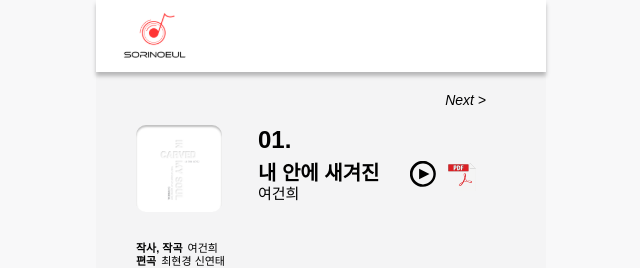
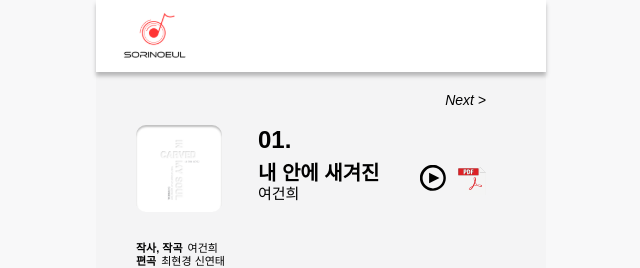
Before and after one commit to rninzi/sorinoeul, a React (Create React App) app: page /score/1 in a window 1280 px wide. Shown: the top 268 px of the page, without its empty margins (319-959 px from the left). Built offline with nearby package versions, Linux system fonts and the light colour scheme; a web font is replaced by a local one.

Commit message:
chore: word-break, max-width, gap 스타일 속성 추가 및 수정

```diff
--- a/src/components/score/TrackTitleBox.tsx
+++ b/src/components/score/TrackTitleBox.tsx
@@ -71,19 +71,21 @@ const AlbumArtImage = styled.img`
 const TitleBox = styled.div`
   display: flex;
   width: 100%;
+  word-break: keep-all;
 `;
 
 const TitleInnerContainer = styled.div<{ $isScore: boolean }>`
   display: flex;
-  max-width: ${({ $isScore }) => ($isScore ? '220px' : '200px')};
+  max-width: ${({ $isScore }) => ($isScore ? '230px' : '200px')};
   justify-content: space-between;
+  align-items: center;
 `;
 
 const TrackInfoBox = styled.div<{ $isSubTitle: boolean }>`
   display: flex;
   flex-direction: column;
   width: 100%;
-  gap: ${({ $isSubTitle }) => ($isSubTitle ? '2px' : '7px')};
+  gap: ${({ $isSubTitle }) => ($isSubTitle ? '0' : '7px')};
 `;
 
 const TrackNumber = styled.h2`
@@ -104,7 +106,7 @@ const TrackSubTitle = styled.h3`
   color: #000;
   font-size: 15px;
   font-weight: 600;
-  line-height: 18px;
+  line-height: 16px;
 `;
 
 const TrackVocal = styled.p`
```
